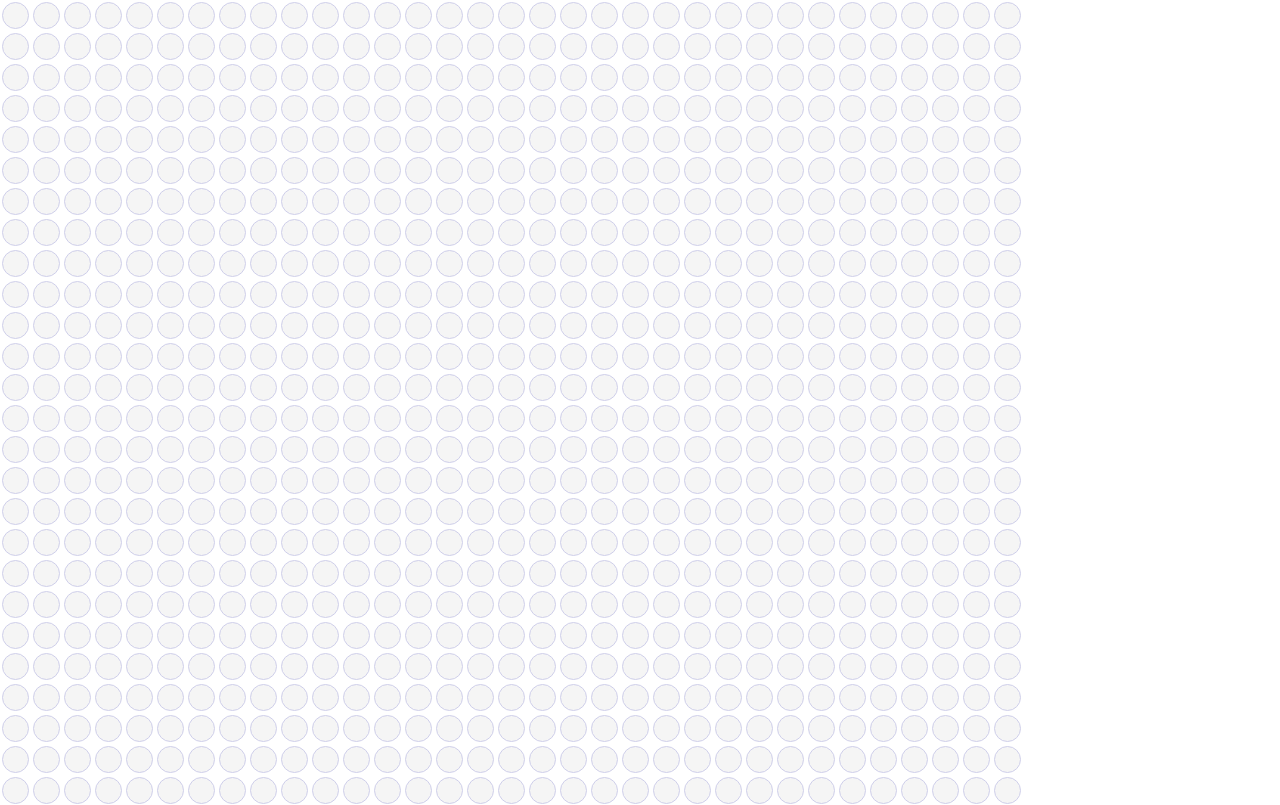
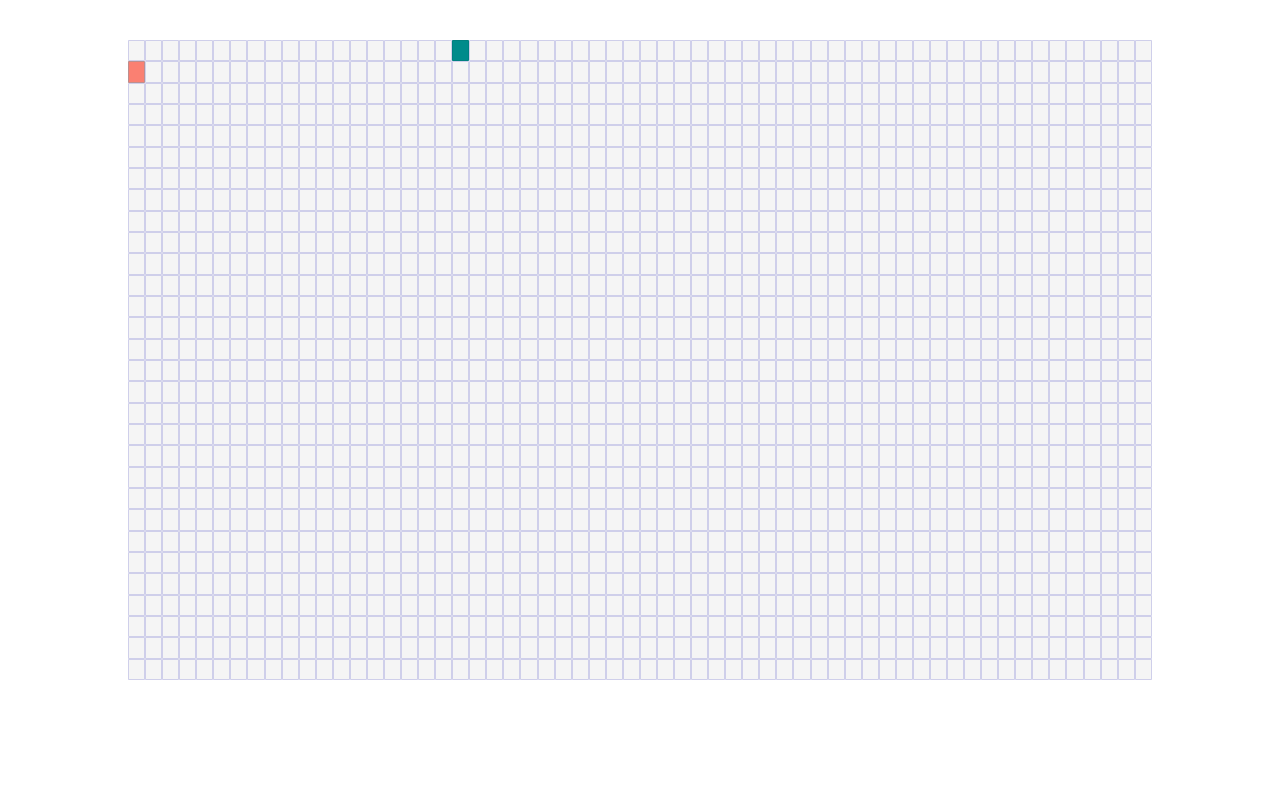
Before and after one commit to danieljaeim/AlGoggles, a React (Create React App) app: page / in a window 1280 px wide. Shown: the top 805 px of the page. Built offline with nearby package versions, Linux system fonts and the light colour scheme.

Commit message:
added wall, start, and end visualizations

```diff
--- a/src/Components/App.js
+++ b/src/Components/App.js
@@ -1,34 +1,34 @@
 import React from 'react';
 import Arena from '../Components/Arena';
 
-const width = 40;
-const height = 40;
-const START_TILE = { x: width / 4, y: height / 4 };
-const END_TILE = { x: 3 * width / 4, y: 3 * height / 4 };
+const width = 60; //make this 2x height
+const height = 30;
+const START_TILE = { x: 0, y: 1 };
+const END_TILE = { x: 19, y: 0 };
 
 class App extends React.Component {
 
   state = {
     arenaArr: null,
     mouseDown: false,
-      startTile: START_TILE,
-      endTile: END_TILE
+    startTile: undefined,
+    endTile: undefined
   };
 
   componentDidMount = () => {
-  let dataArr = new Array(width).fill(new Array(height).fill(undefined));
+    let dataArr = new Array(height).fill(0).map(_ => new Array(width).fill(0));
 
     let startTile;
     let endTile;
 
     for (let i = 0; i < dataArr.length; i++) {
       for (let j = 0; j < dataArr[i].length; j++) {
-      if (i == START_TILE.y && j == START_TILE.x) {
+        if (i === START_TILE.y && j === START_TILE.x) {
           dataArr[i][j] = new Tile("START");
           startTile = dataArr[i][j];
           continue;
         }
-      if (i == END_TILE.y && j == END_TILE.x) {
+        if (i === END_TILE.y && j === END_TILE.x) {
           dataArr[i][j] = new Tile("END");
           endTile = dataArr[i][j];
           continue;
@@ -46,9 +46,11 @@ componentDidMount = () => {
 
   //optimize this so it iterates through all in chunks
   updateArenaTile = (x, y, light) => {
-  let { arenaArr } = this.state;
-  arenaArr[y][x].lit = !arenaArr[y][x].lit;
-  this.setState({ arenaArr });
+    let { arenaArr, mouseDown } = this.state;
+    // if (mouseDown) return;
+    let arenaCpy = [...arenaArr];
+    arenaCpy[y][x].type = arenaCpy[y][x] === "WALL" ? "" : "WALL";
+    this.setState({ arenaArr: arenaCpy });
   }
 
   render() {
@@ -68,17 +70,21 @@ render() {
   }
 }
 
-function Tile(type) {
+class Tile {
+
+  constructor(type) {
     this.type = type;
-  this.isLit = false;
+    this.lit = false;
   }
 
-Tile.prototype.getType = () => {
+  type() {
     return this.type;
   }
 
-Tile.prototype.getIsLit = () => {
-  return this.isLit;
+  lit() {
+    return this.lit;
+  }
+
 }
 
 export default App;
--- a/src/Components/Arena.js
+++ b/src/Components/Arena.js
@@ -1,7 +1,6 @@
 import React from 'react';
 import '../css/Arena.css';
 import Tile from '../Components/Tile';
-import PropTypes from 'prop-types';
 
 class Arena extends React.Component {
     constructor(props) {
@@ -13,19 +12,23 @@ class Arena extends React.Component {
 
     render() {
 
-        let {arena, width, height, updateArenaTile, mouseDown} = this.props;
+        let { arena, width, height, updateArenaTile, mouseDown } = this.props;
 
         return (
             <div className="arena-container">
-                {arena ? arena.map((arr, y) => arr.map((tile, x) =>
-                    <Tile key={x + ',' + y}
-                          x={x}
-                          y={y}
-                          {...tile}
-                          updateArenaTile={updateArenaTile}
-                          mouseDown={mouseDown}
-                    />))
-                : null}
+                {arena ? arena.map((arr, y) => arr.map((tile, x) => {
+                    return <Tile
+                        key={x + ',' + y}
+                        x={x}
+                        y={y}
+                        width={width}
+                        height={height}
+                        type={tile.type}
+                        updateArenaTile={updateArenaTile}
+                        mouseDown={mouseDown}
+                    />
+                }))
+                    : null}
             </div>
         );
     }
--- a/src/Components/Tile.js
+++ b/src/Components/Tile.js
@@ -1,6 +1,5 @@
 import React from 'react';
 import '../css/Tile.css';
-import PropTypes from 'prop-types';
 
 class Tile extends React.Component {
     constructor(props) {
@@ -9,17 +8,13 @@ class Tile extends React.Component {
     }
 
     render() {
-        let {x, y, lit, start, end, updateArenaTile, mouseDown} = this.props;
-
-        let type = start ? 'start-' : end ? 'end-' : '';
+        let {x, y, lit, width, height, type, updateArenaTile, mouseDown} = this.props;
 
         return (
-            <div className={type + 'tile-container' + (lit ? ' tile-lit' : '')}
+            <div className={type + ' tile-container' + (lit ? ' tile-lit' : '')}
+                style={{ width: `calc((80vw - ${width * 2}px) / ${width})`, height: `calc((80vh - ${height * 2}px) / ${height})`}}
                 onMouseDown={_ => updateArenaTile(x, y)}
                 onMouseEnter={_ => {if (mouseDown) {updateArenaTile(x, y)}}}>
-                {/* {'x: ' + x + ' y: ' + y}
-                <br/>
-                {' \ lit: ' + lit} */}
             </div>
         );
     }
--- a/src/css/Arena.css
+++ b/src/css/Arena.css
@@ -3,8 +3,10 @@
     display: flex;
     flex-wrap: wrap;
     width: 80vw;
+    left: 10vw;
     min-width: 1000px;
     height: 80vh;
+    top: 5vh;
     min-height: 850px;
     align-content: flex-start;
     /* border: 1px black solid; */
--- a/src/css/Tile.css
+++ b/src/css/Tile.css
@@ -1,17 +1,26 @@
 .tile-container {
     position: relative;
-    border-radius: 50%;
-    height: 25px;
-    width: 25px;
+    border-radius: 5%;
     border: 1px solid #CFCFEA;
     background-color: whitesmoke;
-    margin: 2px;
+    /* margin: .5px; */
     /* font-size: 10px; */
     text-align: center;
     font-weight: 600;
 }
 
-.tile-lit {
+.END {
+    border: 1px teal solid;
+    background-color: darkcyan;
+}
+
+.START {
+    border: 1px rosybrown solid;
+    background-color: salmon;
+}
+
+.WALL {
+    border: 1px  rgb(12, 53, 71) solid;
     animation: 0.3s expand ease-in forwards alternate;
 }
 
```
Lines whose indentation alone changed are shown as unchanged.
